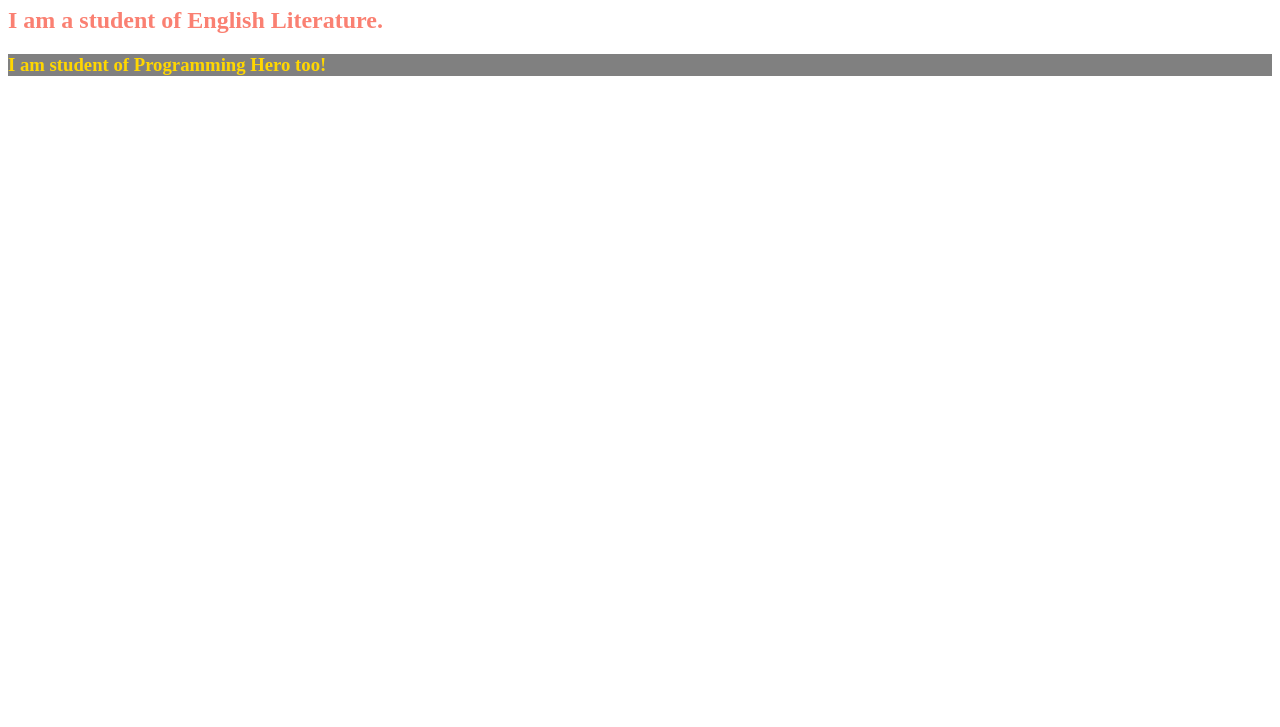
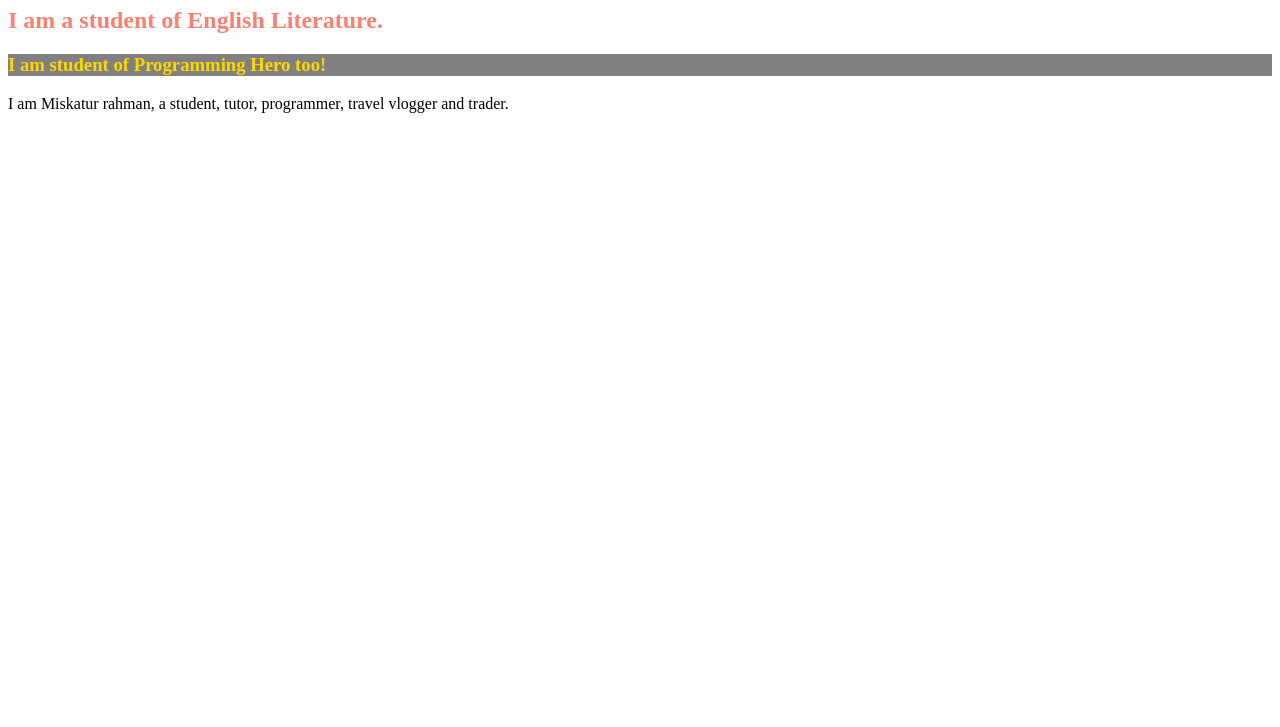
Before and after one commit to Miskatur/another-ripo, a plain HTML site: page index.html in a window 1280 px wide. Shown: the part 73-800 px from the top of the page. Drawn offline with Linux system fonts and the light colour scheme.

Commit message:
new p added

```diff
--- a/index.html
+++ b/index.html
@@ -11,6 +11,7 @@
     <h1>This is Miskatur Rahman</h1>
     <h2>I am a student of English Literature.</h2>
     <h3>I am student of Programming Hero too!</h3>
+    <p>I am Miskatur rahman, a student, tutor, programmer, travel vlogger and trader.</p>
 
 </body>
 </html>
```
